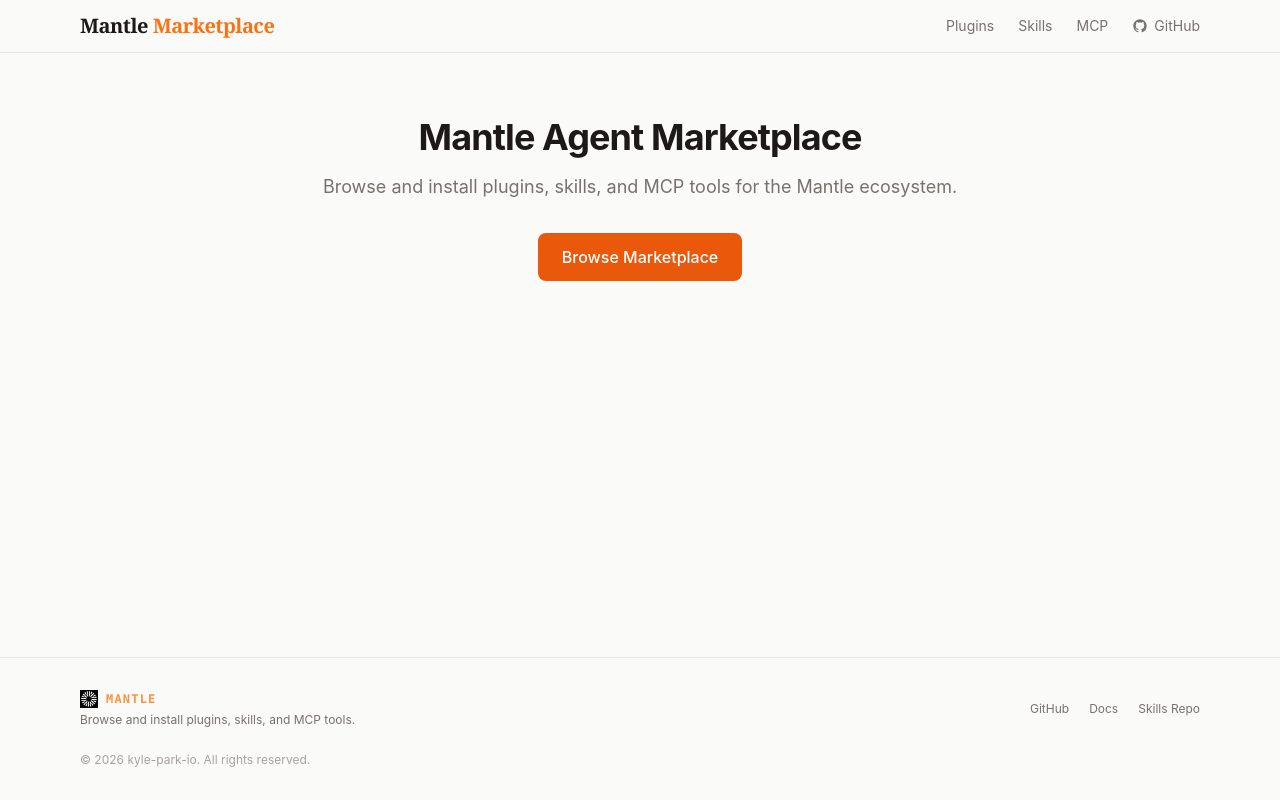
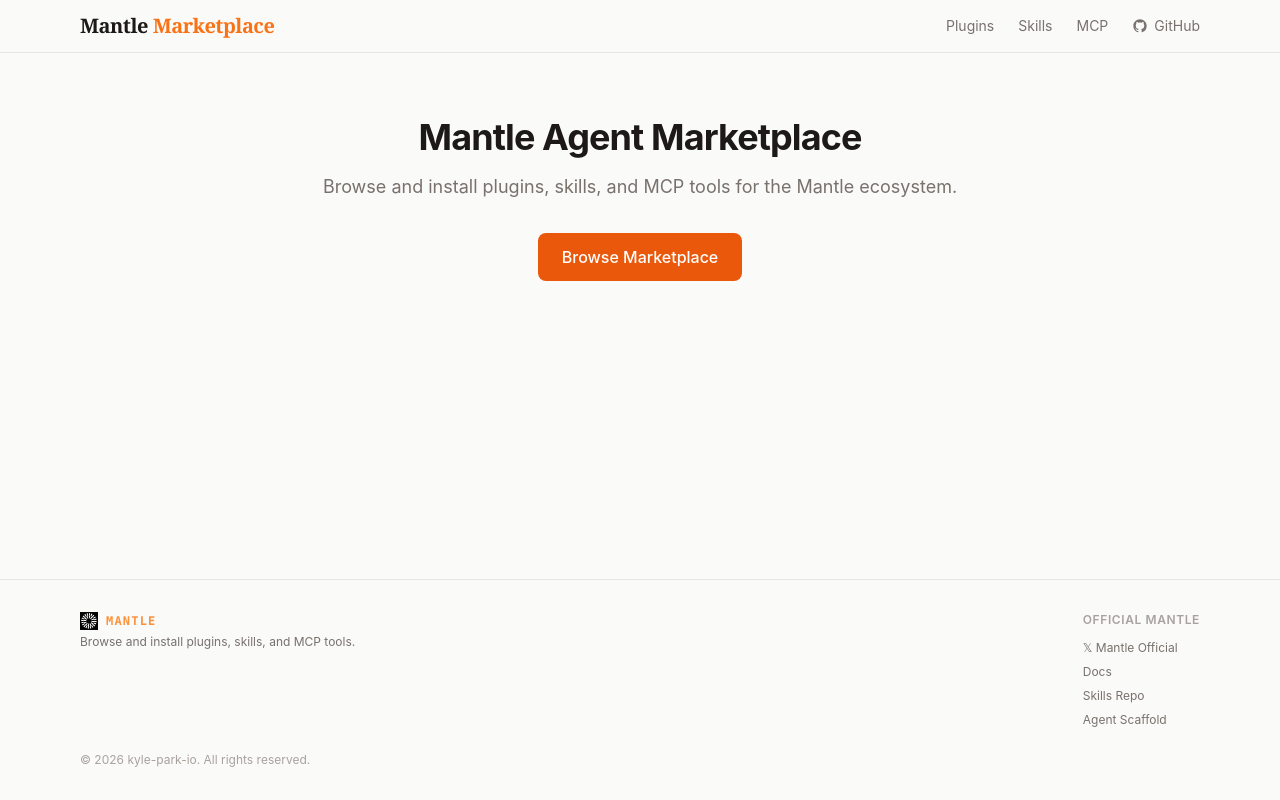
Before and after one commit to kyle-park-io/mantle-marketplace, a Next.js app: page / in a window 1280 px wide. Built offline with nearby package versions, Linux system fonts and the light colour scheme; a web font is replaced by a local one.

Commit message:
fix(footer): update links to official Mantle resources (#18)
Replace generic GitHub links with official Mantle resources: X post,
docs site, skills repo, and agent scaffold repo. Add "Official Mantle"
section heading.

```diff
--- a/src/components/footer.tsx
+++ b/src/components/footer.tsx
@@ -9,7 +9,7 @@ export function Footer() {
   return (
     <footer className="border-t border-stone-200 bg-stone-50">
       <div className="mx-auto max-w-6xl px-4 py-8">
-        <div className="flex flex-col gap-6 sm:flex-row sm:items-center sm:justify-between">
+        <div className="flex flex-col gap-6 sm:flex-row sm:items-start sm:justify-between">
           {/* Brand */}
           <div>
             <div className="flex items-center gap-2">
@@ -30,17 +30,20 @@ export function Footer() {
           </div>
 
           {/* Links */}
-          <div className="flex items-center gap-5">
+          <div className="flex flex-col gap-2">
+            <p className="text-xs font-semibold text-stone-400 uppercase tracking-wider mb-1">
+              Official Mantle
+            </p>
             <a
-              href="https://github.com/kyle-park-io/mantle-marketplace"
+              href="https://x.com/Mantle_Official/status/2032422157880619166"
               target="_blank"
               rel="noopener noreferrer"
               className="text-xs text-stone-500 transition-colors hover:text-stone-900"
             >
-              GitHub
+              𝕏 Mantle Official
             </a>
             <a
-              href="https://github.com/mantle-xyz/mantle-agent-scaffold"
+              href="https://mantle-xyz.github.io/mantle-agent-scaffold/"
               target="_blank"
               rel="noopener noreferrer"
               className="text-xs text-stone-500 transition-colors hover:text-stone-900"
@@ -55,6 +58,14 @@ export function Footer() {
             >
               Skills Repo
             </a>
+            <a
+              href="https://github.com/mantle-xyz/mantle-agent-scaffold"
+              target="_blank"
+              rel="noopener noreferrer"
+              className="text-xs text-stone-500 transition-colors hover:text-stone-900"
+            >
+              Agent Scaffold
+            </a>
           </div>
         </div>
 
```
